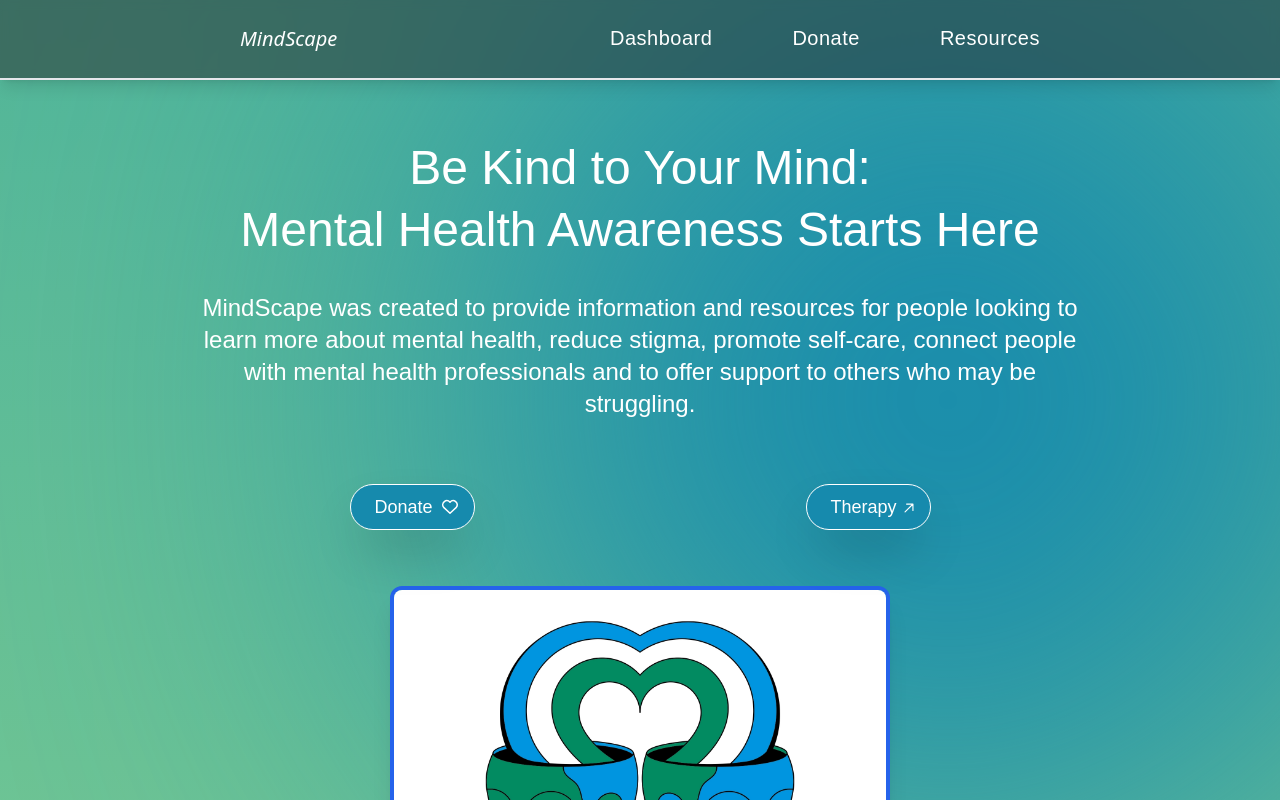
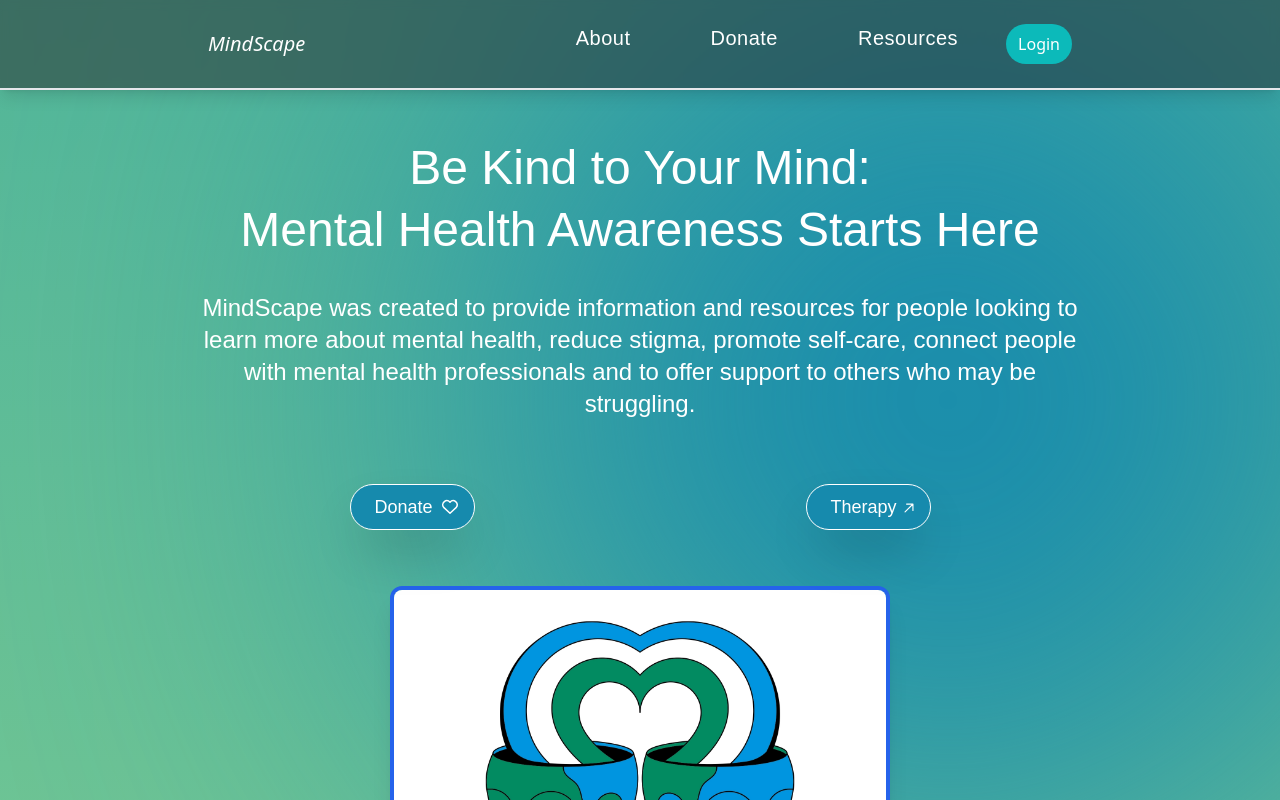
Before and after one commit to morfeli/mental-health-app, a Next.js app: page / in a window 1280 px wide. Shown: the top 800 px of the page. Built offline with nearby package versions, Linux system fonts and the light colour scheme; a web font is replaced by a local one.

Commit message:
chore: mobile menu + nav

```diff
--- a/components/Header/Header.tsx
+++ b/components/Header/Header.tsx
@@ -43,7 +43,7 @@ export const Header = () => {
 
   return (
     <header className="fixed z-[60] text-white w-screen transition duration-300 ease-in-out bg-opacity-50 shadow-lg transform-gpu border-b-2 backdrop-blur-sm ">
-      <div className="flex items-center justify-between w-screen px-8 py-3 bg-opacity-50 bg-zinc-800 sm:px-12 md:px-16 lg:px-24 xl:px-60 sm:py-6">
+      <div className="flex items-center justify-between w-screen px-8 py-3 bg-opacity-50 bg-zinc-800 sm:px-12 md:px-16 lg:px-24 xl:px-52 sm:py-6">
         <h2 className="text-xl italic text-white z-[60]">MindScape</h2>
         <MobileBtn isOpen={isOpen} toggleMenu={toggleMenuHandler} />
         <MobileMenu isOpen={isOpen} closeMenu={closeMenuHandler} />
--- a/components/Header/MobileMenu.tsx
+++ b/components/Header/MobileMenu.tsx
@@ -1,4 +1,5 @@
 import classNames from "classnames";
+import { Button } from "components/UI/Button";
 import { AnimatePresence, motion } from "framer-motion";
 import NavItem from "./NavItem";
 
@@ -35,14 +36,14 @@ const itemVariants = {
 };
 
 const links = [
-  { name: "Dashboard", id: 1 },
+  { name: "About", id: 1 },
   { name: "Donate", id: 2 },
   { name: "Resources", id: 3 },
 ];
 
 export const MobileMenu = ({ isOpen, closeMenu }: MobileMenuProps) => {
   const navStyles =
-    "sm:hidden fixed w-[75vw] top-[77px] right-0 z-40 bg-gradient-to-t from-[#00b4d8] to-[#78c6a3] flex flex-col items-center justify-evenly h-screen";
+    "sm:hidden fixed w-[75vw] top-[77px] right-0 z-40 bg-gradient-to-t from-[#1a7373] via-[#67b99a] to-[#f2caa7] flex flex-col items-center justify-evenly h-screen";
 
   const ulStyles = classNames({
     hidden: !isOpen,
@@ -96,6 +97,7 @@ export const MobileMenu = ({ isOpen, closeMenu }: MobileMenuProps) => {
                 />
               );
             })}
+            <Button styles="bg-[#0cbaba]">Login</Button>
           </motion.ul>
 
           <p className="text-lg italic text-white">MindScape</p>
--- a/components/Header/Navigation.tsx
+++ b/components/Header/Navigation.tsx
@@ -1,12 +1,15 @@
 import NavItem from "./NavItem";
+import { Button } from "components/UI/Button";
 
 export const Navigation = () => {
   return (
     <nav className="hidden sm:flex">
       <ul className="flex">
-        <NavItem name="Dashboard" link="Dashboard" nav />
+        <NavItem name="About" link="About" nav />
         <NavItem name="Donate" link="Donate" nav />
         <NavItem name="Resources" link="Resources" nav />
+        <Button styles="py-0 bg-[#0cbaba] ml-12">Login</Button>
+        {/* <NavItem name="Dashboard" link="Dashboard" nav /> */}
       </ul>
     </nav>
   );
--- a/components/Layouts.tsx/HeroOverlay.tsx
+++ b/components/Layouts.tsx/HeroOverlay.tsx
@@ -2,6 +2,10 @@ type HeroOverlayProps = {
   children: React.ReactNode;
   id?: string;
 };
+
+// green one 78c6a3
+//  green two 67b99a
+// green three 56ab91
 
 export const HeroOverlay = ({ children, id }: HeroOverlayProps) => {
   return (
--- a/src/pages/index.tsx
+++ b/src/pages/index.tsx
@@ -2,7 +2,6 @@ import Head from "next/head";
 
 import { Inter } from "@next/font/google";
 import { Header } from "components/Header/Header";
-import { HeroOverlay } from "components/Layouts.tsx/HeroOverlay";
 import { Hero } from "components/Hero/Hero";
 
 const inter = Inter({ subsets: ["latin"] });
```
Also changed, not shown: components/About/About.tsx (added).
